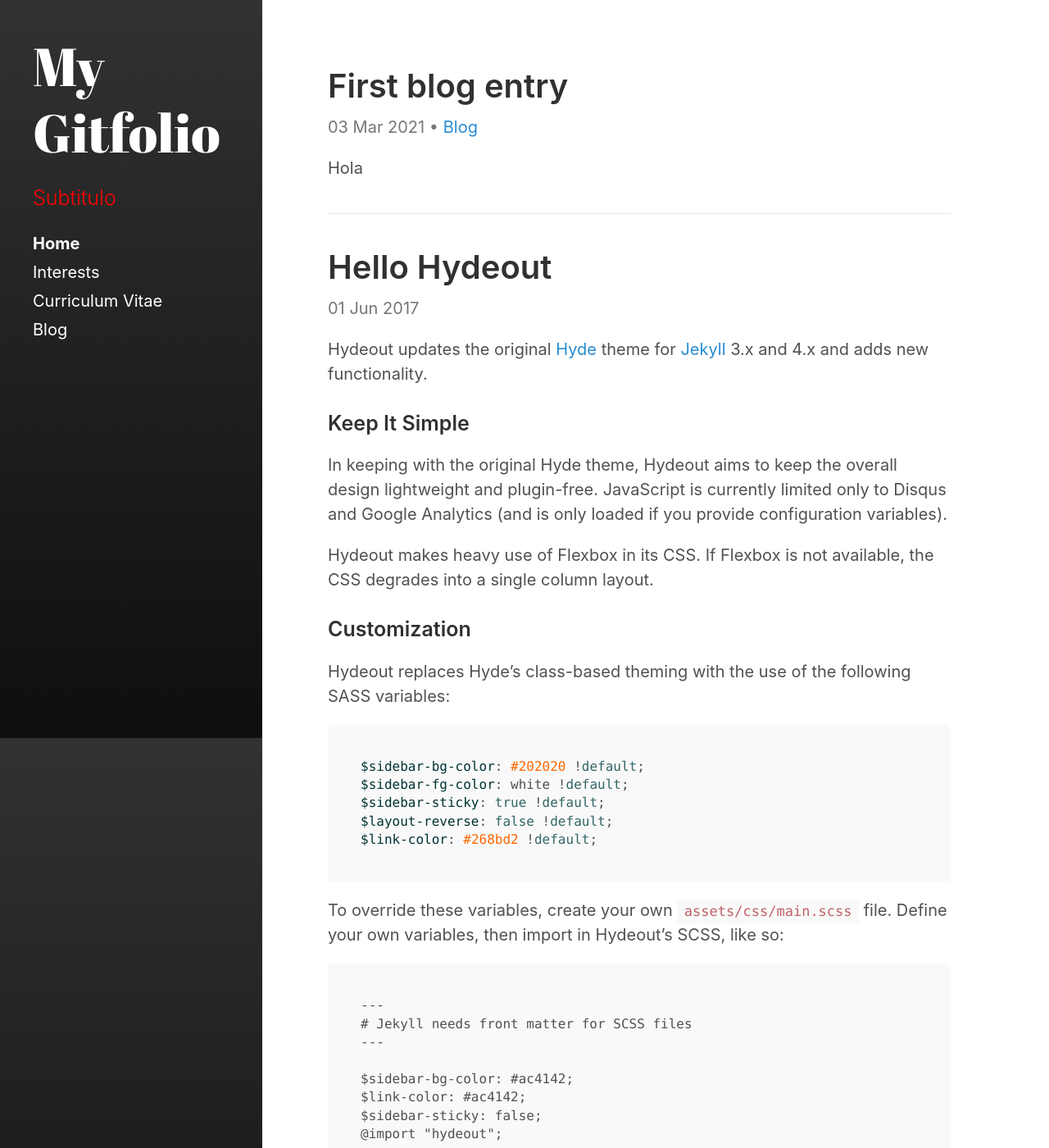
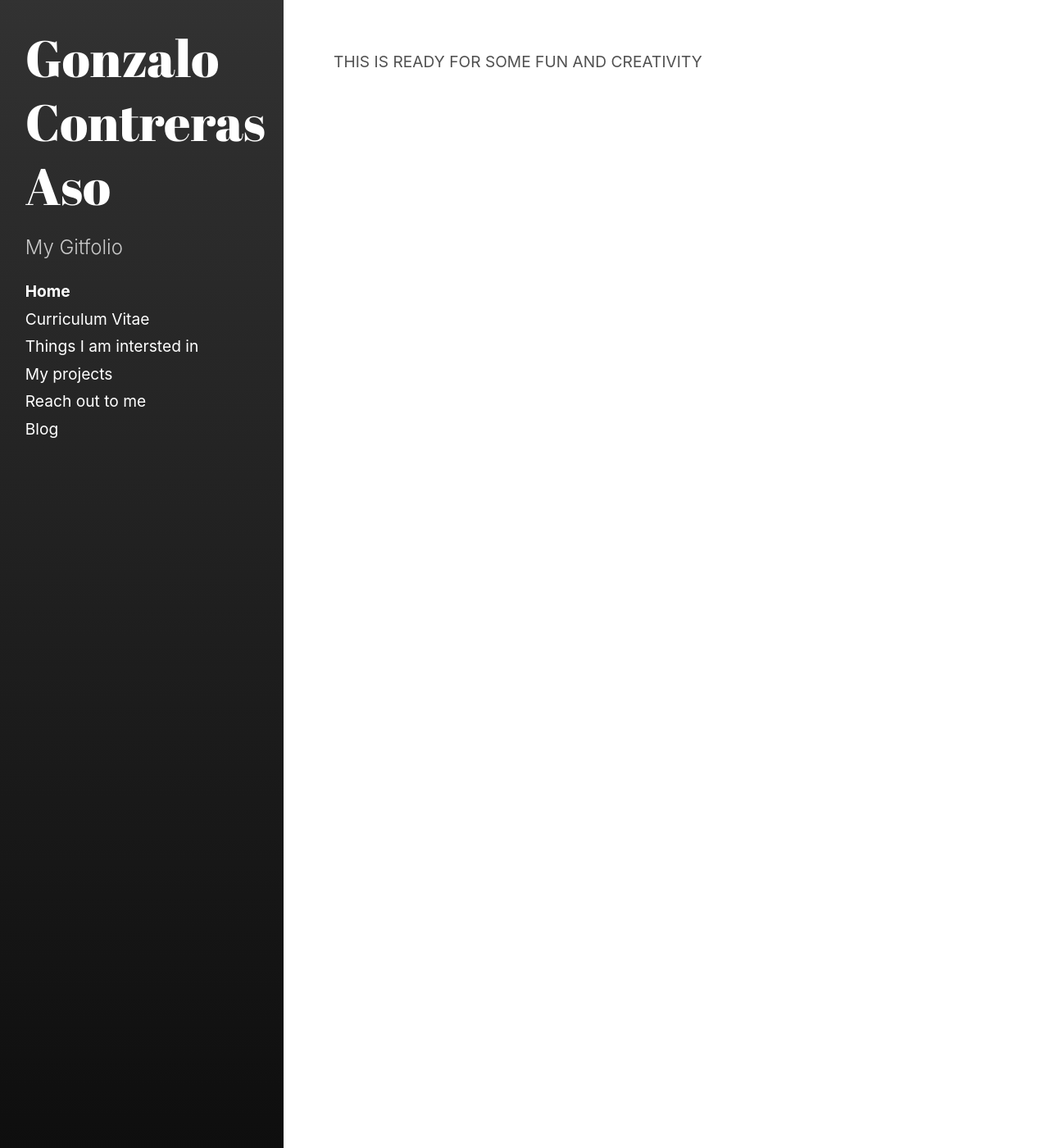
Before and after one commit to goznalo-git/portfolio, a Jekyll site: the page built from index.html, in a window 1280 px wide and 1400 px high. Shown: the whole window at 82% size. Built offline with Jekyll 4.4.1, drawn with Linux system fonts in a browser that asks for light colours; the list of posts is cut into pages by our own code; some of the changed text lies outside the part shown.

Commit message:
categories and some formatting

```diff
--- a/_config.yml
+++ b/_config.yml
@@ -3,9 +3,9 @@ markdown:         kramdown
 highlighter:      rouge
 
 # Setup
-title:            My Gitfolio
-#tagline:          'Tagline??'
-description:      '<font color=red>Subtitulo</font>'
+title:            Gonzalo Contreras Aso
+#tagline:         My Gitfolio
+description:      'My Gitfolio'
 url:              https://goznalo-git.github.io
 #baseurl:          '/home'
                   # the optional subpath of your site, e.g. "/blog"
--- a/_sass/hydeout/_variables.scss
+++ b/_sass/hydeout/_variables.scss
@@ -28,11 +28,11 @@ $border-radius: 300px !default;
 $padding-v: 1em !default;
 $padding-h: 1.5em !default;
 $heading-spacing: 1rem !default;
-$section-spacing: 2rem !default;
-$sidebar-width: 16rem !default;
+$section-spacing: 1.6rem !default;
+$sidebar-width: 18rem !default;
 
 $large-breakpoint: 49rem !default;
-$large-font-size: 1.25rem !default;
+$large-font-size: 1.2rem !default;
 
 $box-shadow-size: 1px !default;
 $box-shadow-opacity: 0.16 !default;
--- a/categories/Interests.md
+++ b/categories/interests.md
@@ -1,6 +1,6 @@
 ---
 layout: page
-title: Interests
+title: Things I am intersted in
 sidebar_link: true
 ---
 
--- /dev/null
+++ b/categories/projects.md
@@ -0,0 +1,5 @@
+---
+layout: page
+title: My projects
+sidebar_link: true
+---
--- /dev/null
+++ b/categories/social.md
@@ -0,0 +1,5 @@
+---
+layout: page
+title: Reach out to me
+sidebar_link: true
+---
--- a/index.html
+++ b/index.html
@@ -1,4 +1,6 @@
 ---
-layout: index
+layout: default
 title: Home
 ---
+
+THIS IS READY FOR SOME FUN AND CREATIVITY
```
Also changed, not shown: 1 other file.
